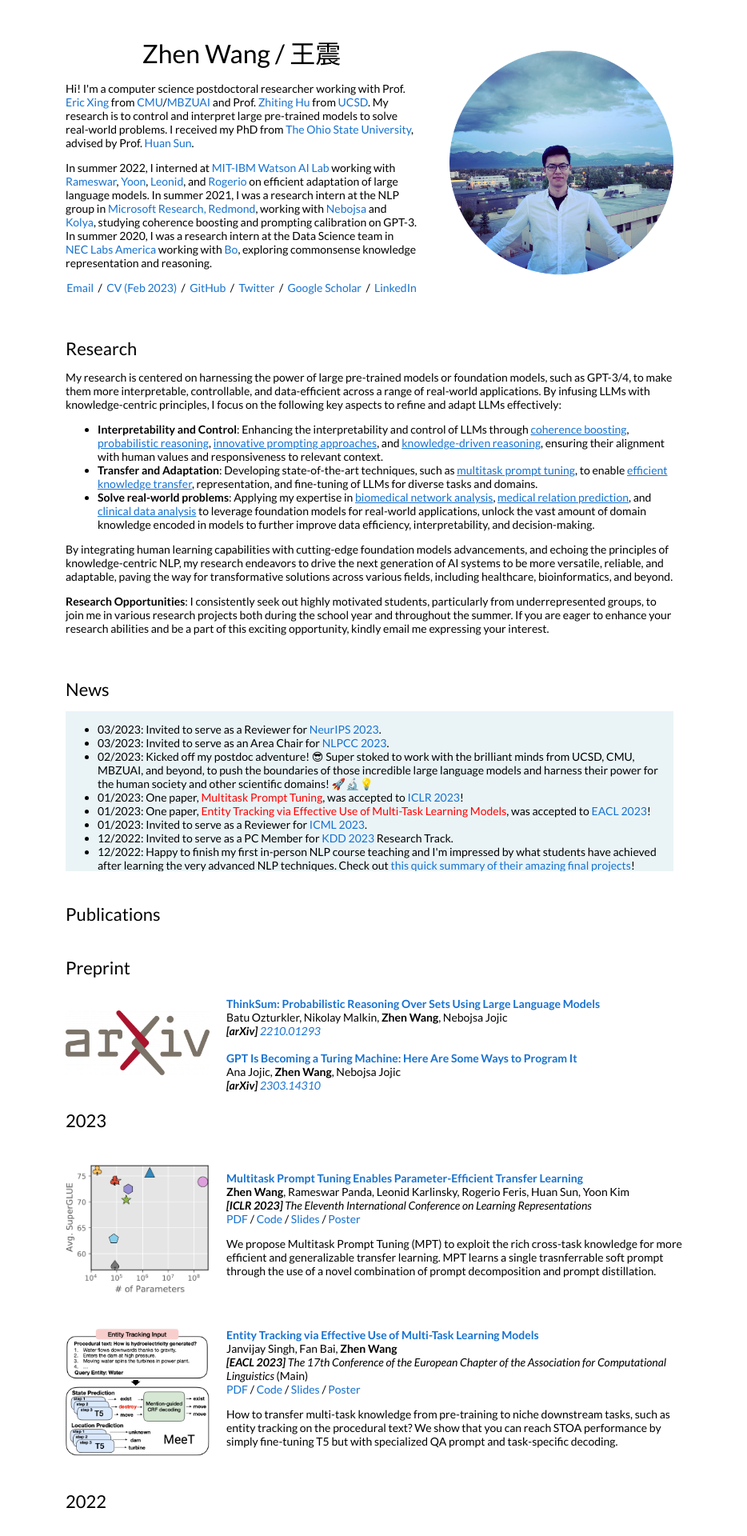
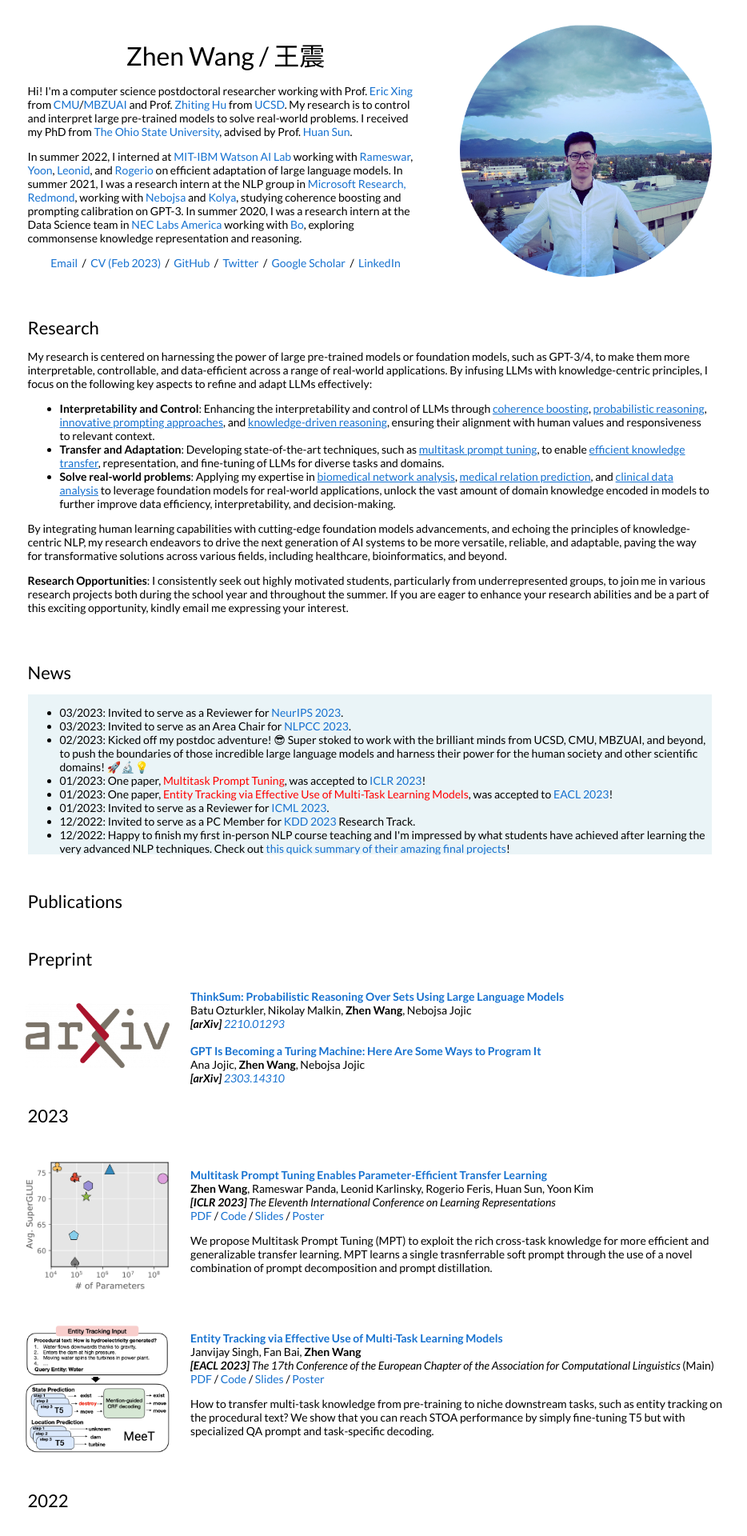
Before and after one commit to zhenwang9102/zhenwang9102.github.io, a Jekyll site: the page built from _posts/2019-06-02-venue.markdown, in a window 1280 px wide. Shown: the top 1920 px of the page at 80% size, without its empty margins (178-1112 px from the left). Built offline with Jekyll 4.4.1, drawn with Linux system fonts in a browser that asks for light colours.

Commit message:
Update default.html

```diff
--- a/_layouts/default.html
+++ b/_layouts/default.html
@@ -30,7 +30,7 @@
 </style>
 
 <body>
-  <table style="width:100%;max-width:800px;border:0px;border-spacing:0px;border-collapse:separate;margin-right:auto;margin-left:auto;">
+  <table style="width:100%;max-width:900px;border:0px;border-spacing:0px;border-collapse:separate;margin-right:auto;margin-left:auto;">
     <tr style="padding:0px">
       <td style="padding:0px">
         <table style="width:100%;border:0px;border-spacing:0px;border-collapse:separate;margin-right:auto;margin-left:auto;">
```
